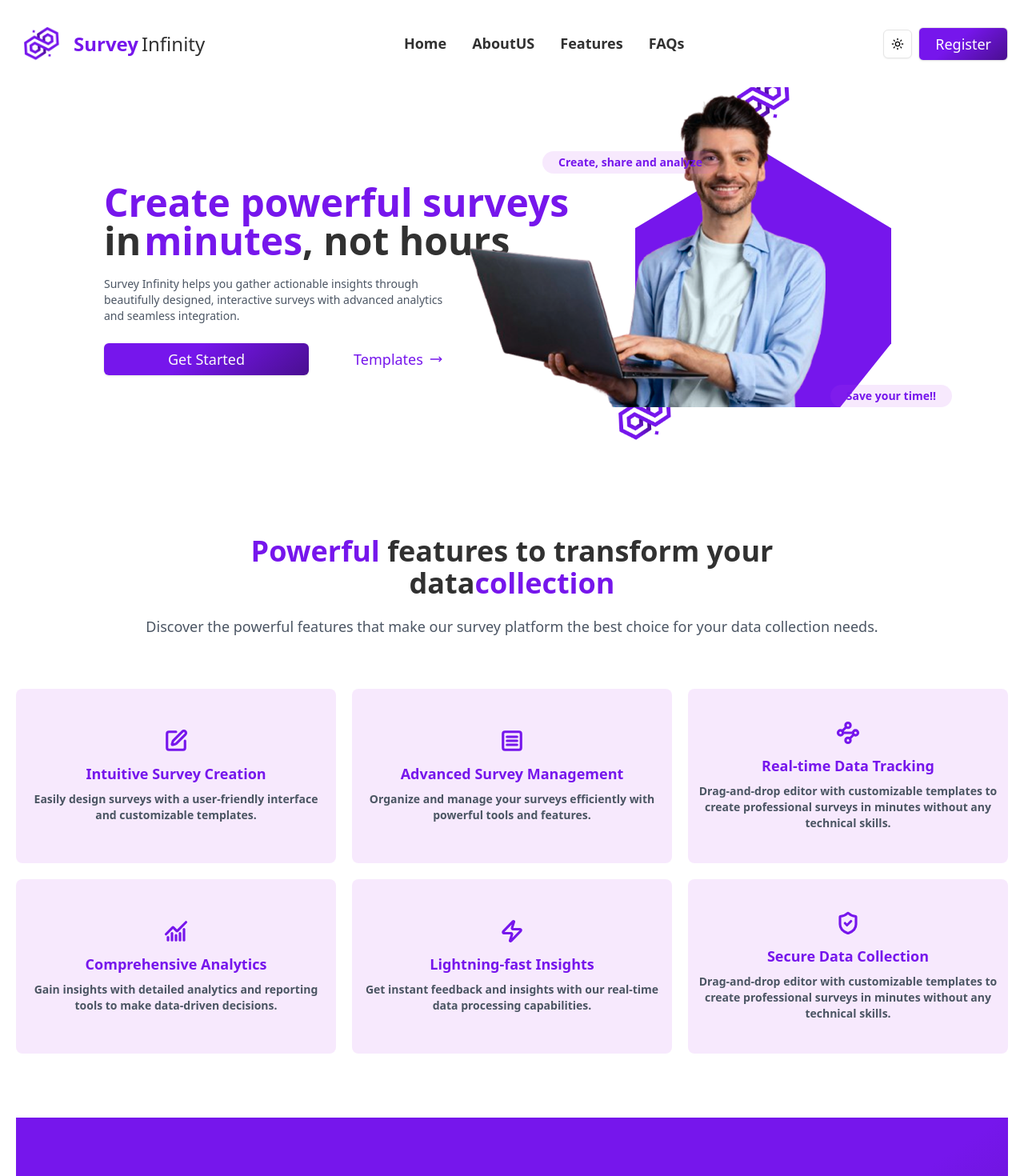
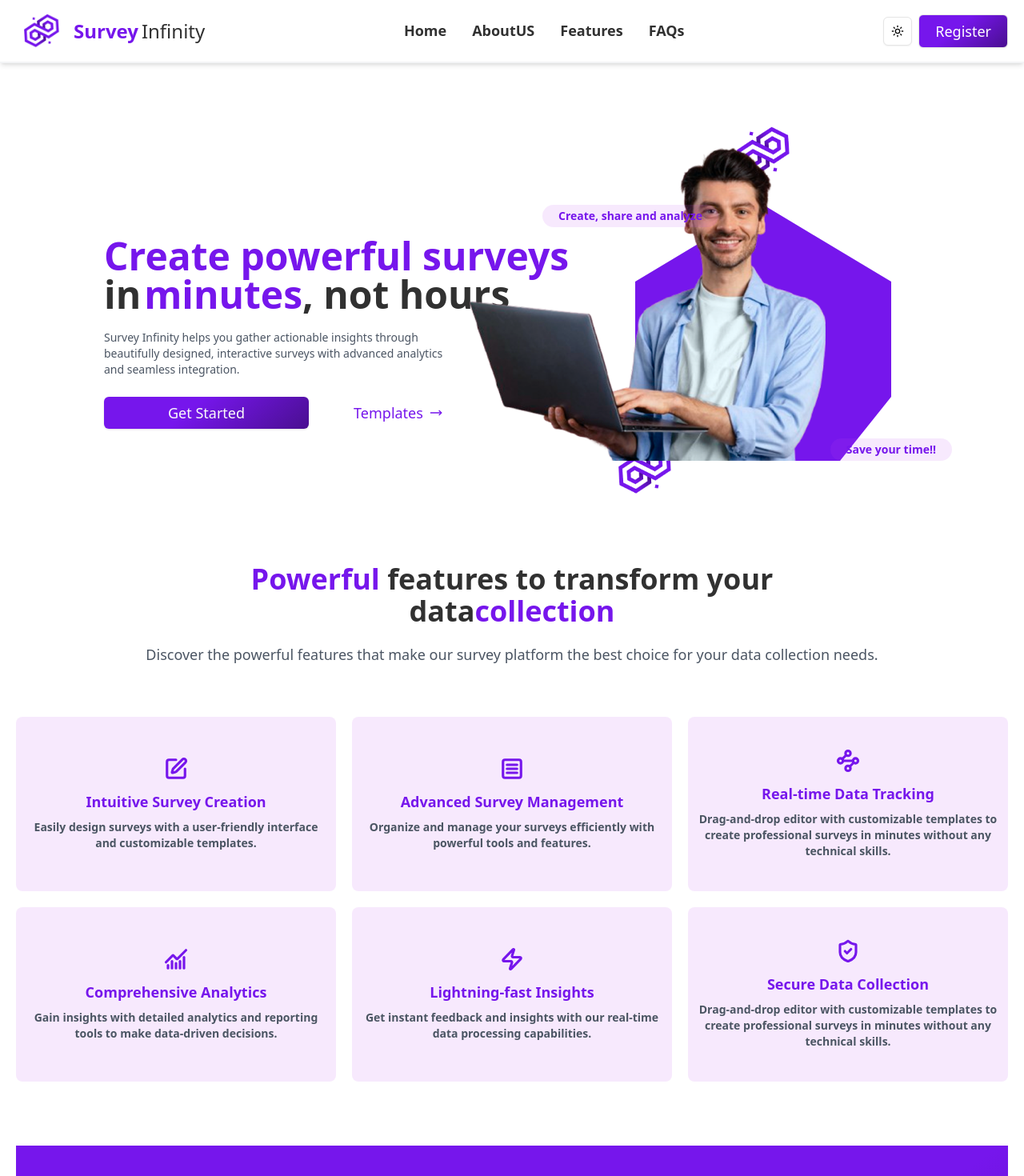
Before and after one commit to Ahmedatia99/Survey-Monkey, a React (Vite) app in the folder client/: page / in a window 1280 px wide. Shown: the top 1470 px of the page at 80% size. Built offline with nearby package versions, Linux system fonts and the light colour scheme.

Commit message:
make navbar fixed and solve issue folloe this change in next section hero

```diff
--- a/client/src/components/comman/Navbar.jsx
+++ b/client/src/components/comman/Navbar.jsx
@@ -29,7 +29,7 @@ const Navbar = () => {
   const [menuOpen, setMenuOpen] = useState(false);
 
   return (
-    <header className="flex items-center py-6 px-5">
+    <header className="fixed top-0 left-0 w-full z-50 bg-white shadow-md flex items-center py-2 px-5 border-b-2 border-gray-100 dark:border-gray-500 dark:bg-midnight">
       <nav className="container mx-auto flex items-center justify-between">
         {/* Logo */}
         <div className="flex items-center gap-2">
@@ -58,7 +58,7 @@ const Navbar = () => {
               <DialogTrigger asChild>
                 <Button
                   variant="outline"
-                  className=" text-white text-lg p-5 max-sm:p-2 max-sm:px-4 max-sm:text-sm"
+                  className=" text-white text-lg p-5 max-sm:p-2 max-sm:px-4 max-sm:text-sm hover:text-white hover:opacity-80"
                   style={{
                     background:
                       "linear-gradient(320.2deg, #490F8F -0.43%, #7616EC 58.46%)",
--- a/client/src/components/home/Feature.jsx
+++ b/client/src/components/home/Feature.jsx
@@ -60,7 +60,7 @@ const Feature = () => {
     },
   ];
   return (
-    <section className="py-20">
+    <section className="pb-20 pt-20 md:pt-32">
       <SectionTitle
         classname="text-purple"
         leftTitle="Powerful"
--- a/client/src/components/home/Hero.jsx
+++ b/client/src/components/home/Hero.jsx
@@ -6,7 +6,7 @@ import model from "/image/landing-person.png";
 
 const Hero = () => {
   return (
-    <div className="flex flex-col  md:flex-col lg:flex-row justify-center items-center py-10 lg:py-20 gap-8 lg:gap-10 px-4 md:px-8">
+    <div className="flex flex-col  md:flex-col lg:flex-row justify-center items-center pt-24 md:pt-40 lg:pt-64 gap-8 lg:gap-10 px-4 md:px-8">
       <section className=" lg:w-1/2 flex flex-col items-start  justify-center">
         <h1 className="heading text-3xl lg:text-5xl md:text-4xl">
           Create powerful surveys
```
